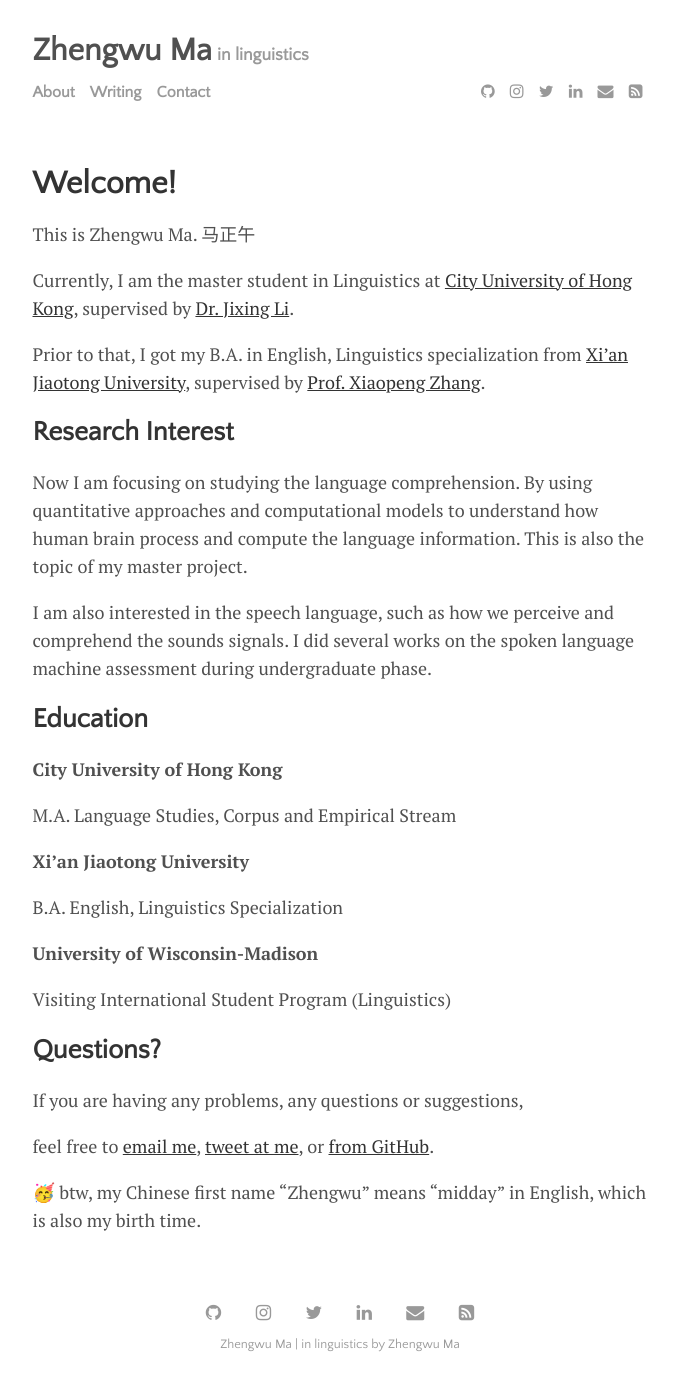
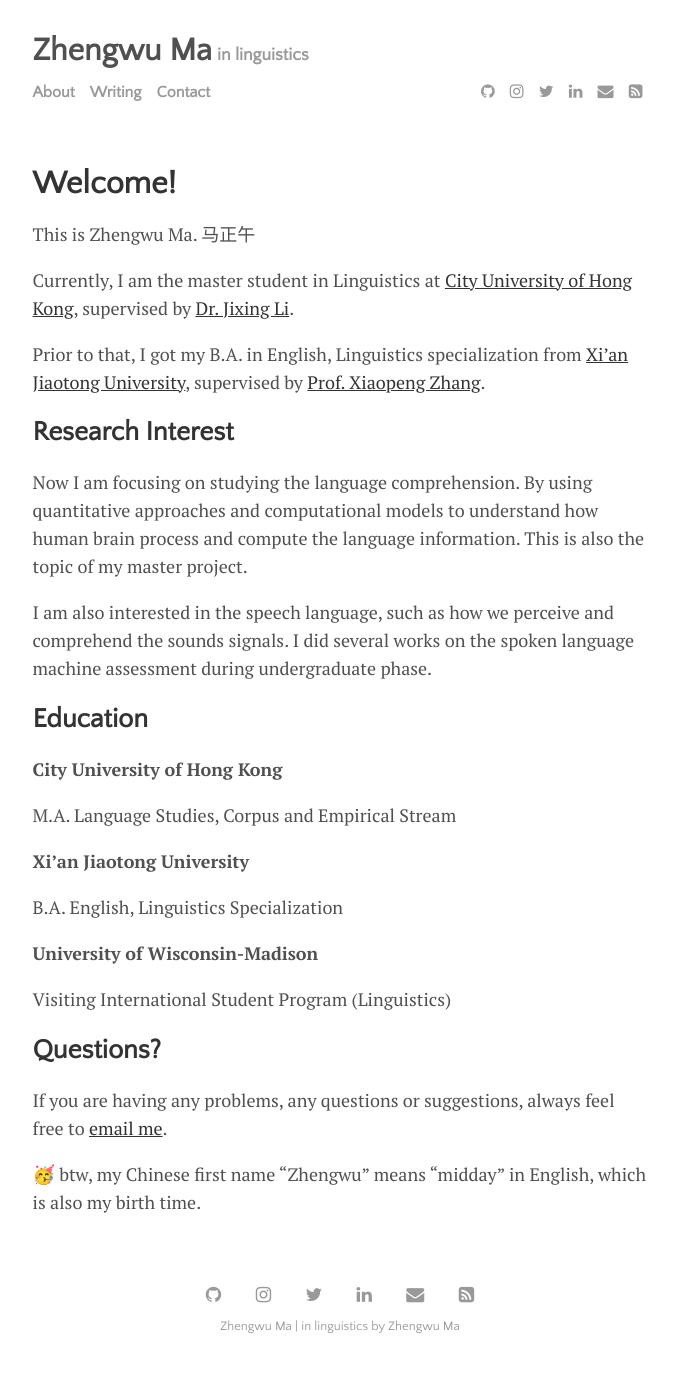
Before and after one commit to zhengwuma/zhengwuma.github.io, a Jekyll site: the page built from menu/about.md, in a window 1280 px wide. Shown: the whole page, without its empty margins (300-976 px from the left). Built offline with Jekyll 4.4.1, drawn with Linux system fonts in a browser that asks for light colours.

Commit message:
Update about.md

```diff
--- a/menu/about.md
+++ b/menu/about.md
@@ -36,10 +36,7 @@ Visiting International Student Program (Linguistics)
 
 ## Questions?
 
-If you are having any problems, any questions or suggestions,
-
-feel free to [email me](mailto:zhengwuma2-c@my.cityu.edu.hk), [tweet at me](https://twitter.com/zhengwuma), or [from GitHub](https://github.com/zhengwuma).
-
+If you are having any problems, any questions or suggestions, always feel free to [email me](mailto:zhengwuma2-c@my.cityu.edu.hk).
 
 
 🥳 btw, my Chinese first name "Zhengwu" means "midday" in English, which is also my birth time.
```
